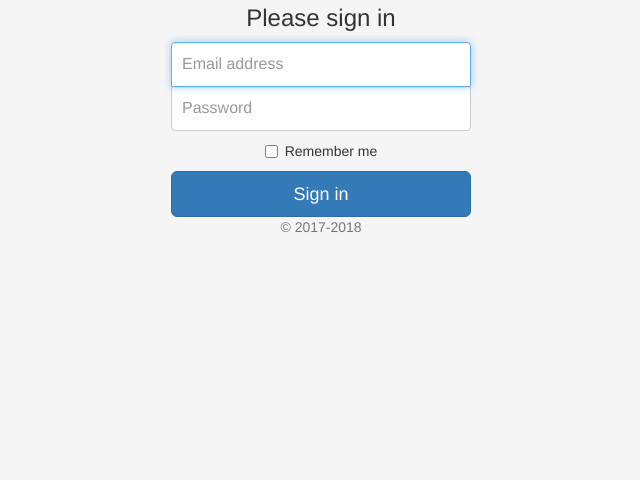
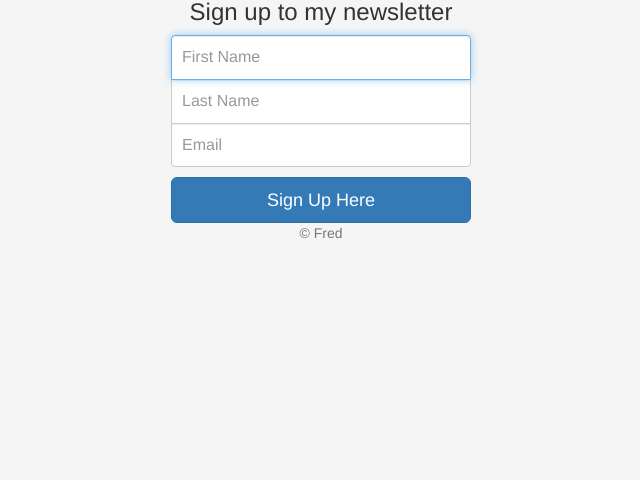
Before and after one commit to fredericreact/Newsletter, a website: page signup.html in a window 1280 px wide. Shown: the part 320-800 px from the top of the page, without its empty margins (319-959 px from the left). Drawn offline with nearby package versions, Linux system fonts and the light colour scheme.

Commit message:
adjust html and css and send file

```diff
--- a/app.js
+++ b/app.js
@@ -8,3 +8,8 @@ const port = 3000
 app.listen(port, function () {
   console.log("listening port 3000");
 });
+
+app.get("/",function(req,res){
+
+    res.sendFile(__dirname+"/signup.html");
+  })
--- a/signup.html
+++ b/signup.html
@@ -7,7 +7,7 @@
     <meta name="author" content="">
     <link rel="icon" href="/docs/4.1/assets/img/favicons/favicon.ico">
 
-    <title>Signin Template for Bootstrap</title>
+    <title>Newsletter signup</title>
 
     <link rel="canonical" href="https://getbootstrap.com/docs/4.1/examples/sign-in/">
 
@@ -21,19 +21,18 @@
 
   <body class="text-center">
     <form class="form-signin">
-      <img class="mb-4" src="../../assets/brand/bootstrap-solid.svg" alt="" width="72" height="72">
-      <h1 class="h3 mb-3 font-weight-normal">Please sign in</h1>
-      <label for="inputEmail" class="sr-only">Email address</label>
-      <input type="email" id="inputEmail" class="form-control" placeholder="Email address" required autofocus>
-      <label for="inputPassword" class="sr-only">Password</label>
-      <input type="password" id="inputPassword" class="form-control" placeholder="Password" required>
-      <div class="checkbox mb-3">
-        <label>
-          <input type="checkbox" value="remember-me"> Remember me
-        </label>
-      </div>
-      <button class="btn btn-lg btn-primary btn-block" type="submit">Sign in</button>
-      <p class="mt-5 mb-3 text-muted">&copy; 2017-2018</p>
+
+        <img class="mb-4" src="image/enrollment.png" alt="" width="72" height="72">
+
+        <h1 class="h3 mb-3 font-weight-normal">Sign up to my newsletter</h1>
+
+        <input type="text" name="firstName" class="form-control top" placeholder="First Name" required autofocus>
+        <input type="text" name="lastName" class="form-control middle" placeholder="Last Name" required>
+        <input type="email" name = "email" class="form-control bottom" placeholder="Email" required>
+
+        <button class="btn btn-lg btn-primary btn-block" type="submit">Sign Up Here</button>
+      <p class="mt-5 mb-3 text-muted">&copy; Fred</p>
+
     </form>
   </body>
 </html>
--- a/styles.css
+++ b/styles.css
@@ -32,12 +32,17 @@ body {
 .form-signin .form-control:focus {
   z-index: 2;
 }
-.form-signin input[type="email"] {
+.top {
   margin-bottom: -1px;
   border-bottom-right-radius: 0;
   border-bottom-left-radius: 0;
 }
-.form-signin input[type="password"] {
+.middle {
+    border-radius: 0;
+    margin-bottom: -1px;
+  }
+
+  .bottom {
   margin-bottom: 10px;
   border-top-left-radius: 0;
   border-top-right-radius: 0;
```
Also changed, not shown: image/enrollment.png (added).
